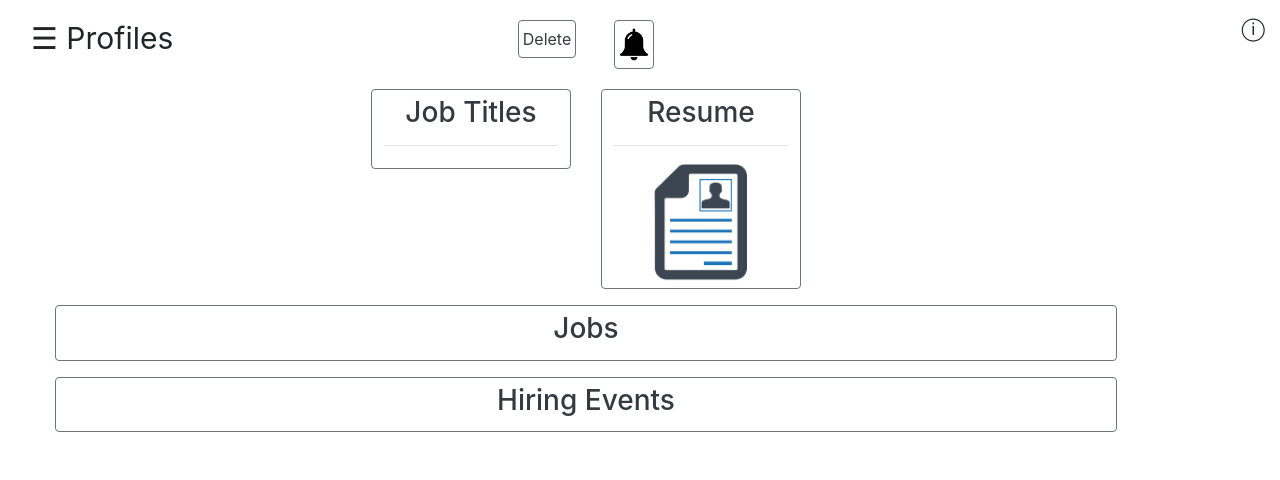
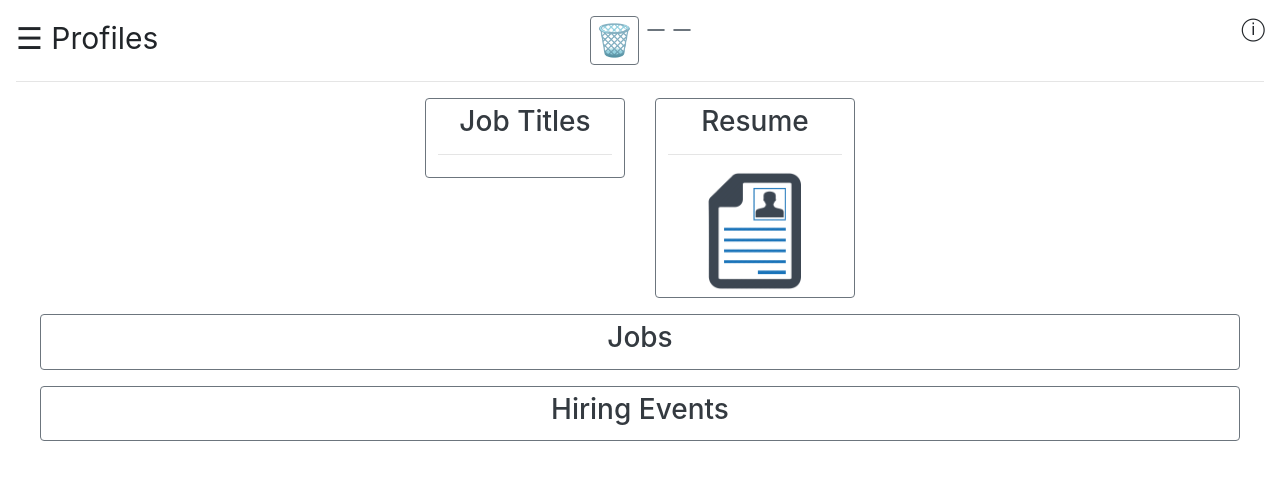
Before and after one commit to LWRGitHub/eviction_prevention, a Flask app: page / in a window 1280 px wide. Shown: the top 480 px of the page. Run offline with Flask 2, Linux system fonts and the light colour scheme; data that the repository does not hold is empty; some libraries are stand-ins or nearby versions.

Commit message:
UX/UI buttons added

```diff
--- a/templates/base.html
+++ b/templates/base.html
@@ -2,8 +2,16 @@
 <html>
     <head>
         <title>My Plants</title>
+        <!-- My custom Styles -->
         <link rel="stylesheet" href="/static/style.css">
+
+        <!-- <i> tag styles works with Bootstrap-->
+        <link href="//netdna.bootstrapcdn.com/font-awesome/3.2.1/css/font-awesome.css" rel="stylesheet">
+
+        <!-- G Fonts -->
         <link href="https://fonts.googleapis.com/css2?family=Homemade+Apple&display=swap" rel="stylesheet">
+
+        <!-- bootstrap CDN-->
         <link rel="stylesheet" href="https://stackpath.bootstrapcdn.com/bootstrap/4.5.2/css/bootstrap.min.css" integrity="sha384-JcKb8q3iqJ61gNV9KGb8thSsNjpSL0n8PARn9HuZOnIxN0hoP+VmmDGMN5t9UJ0Z" crossorigin="anonymous">
     </head>
     <body>
@@ -20,7 +28,7 @@
             <a id="addNew" class="p-1 btn btn-outline-light m-3" href="/create">+Add New</a>
         </div>
 
-        <div class="container m-3" id='tools'>
+        <div class="m-3" id='tools'>
 
             <!-- nav -->
             <span id="profilesOpen" style="font-size:30px;cursor:pointer" onclick="openNav()">&#9776; Profiles</span>
--- a/templates/detail.html
+++ b/templates/detail.html
@@ -3,20 +3,23 @@
 
 <!-- div created in base.html ***Includes profile menu button*** -->
     <div class="row justify-content-center">
-        <div class="col-auto">
-
+        <div class="col-auto mx-1 p-0">
             <form  action="/delete/{{tenant_id}}" method='POST' id="delete-form" >
-                <input type="submit" class="nav btn btn-outline-secondary m-1 px-1 text-dark" value="Delete">
+                <input type="submit" class="icon-trash nav btn btn-outline-secondary m-0 px-1 py-0 text-dark" style="font-size: 31px;" value="&#128465;">
             </form>
         </div>
-        <div class="col-auto">
-            <a style="width: 40px;" class="nav btn btn-outline-secondary m-1 px-1 text-dark" href='/notification/{{ tenant_id }}'>
-                <img style="width: 30px;" src="/static/images/bell.png" />
 
-            </a>
+        <div class="col-auto mx-1 p-0">
+            <a class="icon-bell btn btn-outline-secondary text-dark m-0 py-0 px-2" style="font-size: 32px;" href='/notification/{{ tenant_id }}'></a>
+        </div>
+
+        <div class="col-auto mx-1 p-0">
+            <span class="icon-save btn btn-outline-secondary text-dark m-0 py-0 px-2" style="font-size: 32px;"></span>
         </div>
     </div>
 </div>
+
+<hr class="mx-3" />
 
 {#
 
@@ -29,7 +32,7 @@
     <h1 class="text-center">{{tenant}}</h1>
 
 
-    <div class="container m-3 ">
+    <div class="m-3 ">
         <div class="row justify-content-center">
             <div class="col-auto">
 
@@ -60,7 +63,7 @@
         </div>
     </div>
 
-    <div class="container m-3">
+    <div class="m-3">
         <div class="row justify-content-center">
             <div class="col mx-4">
 
@@ -75,7 +78,7 @@
     </div>
 
 
-    <div class="container m-3">
+    <div class="m-3">
         <div class="row justify-content-center">
             <div class="col mx-4">
 
```
Also changed, not shown: templates/create.html (+8 -6 lines), templates/hiring_events.html (+10 -6 lines), templates/job_titles.html (+7 -10 lines), templates/jobs.html (+10 -7 lines), templates/notification.html (+6 -7 lines), templates/resume.html (+14 -7 lines), templates/cover_letter.html (deleted).
